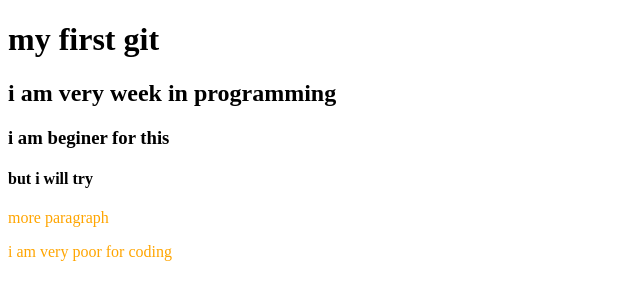
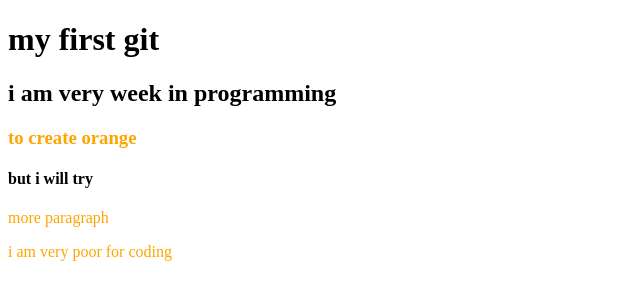
Before and after one commit to sishamim1234/my-six-repo, a plain HTML site: page index.html in a window 1280 px wide. Shown: the whole page, without its empty margins (0-640 px from the left). Drawn offline with Linux system fonts and the light colour scheme.

Commit message:
ake orange

```diff
--- a/index.html
+++ b/index.html
@@ -9,7 +9,7 @@
 <body>
     <h1> my first git</h1>
     <h2>i am very week in programming</h2>
-    <h3>i am beginer for this </h3>
+    <h3> to create orange </h3>
     <h4>but i will try</h4>
     <p>more paragraph</p>
     <p> i am very poor for coding</p>
--- a/style.css
+++ b/style.css
@@ -1,3 +1,6 @@
 p{
    color: orange;
 }
+h3{
+    color: orange;
+}
```
